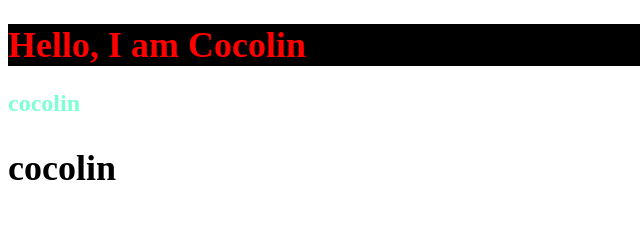
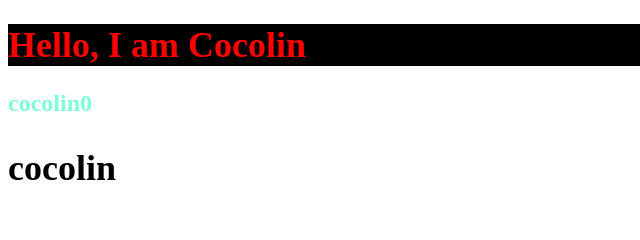
Before and after one commit to cocolin921118/cocolin921118.github.io, a plain HTML site: page index.html in a window 1280 px wide. Shown: the top 240 px of the page, 0-640 px from the left. Drawn offline with Linux system fonts and the light colour scheme.

Commit message:
0305我的CSS測試

```diff
--- a/index.html
+++ b/index.html
@@ -31,7 +31,7 @@
 
 <h1 class="mycls">Hello, I am Cocolin</h1>
 
-<h2 id="myid">cocolin</h2>
+<h2 id="myid">cocolin0</h2>
 
 <h2 class="mycls">cocolin</h2>
 
```
